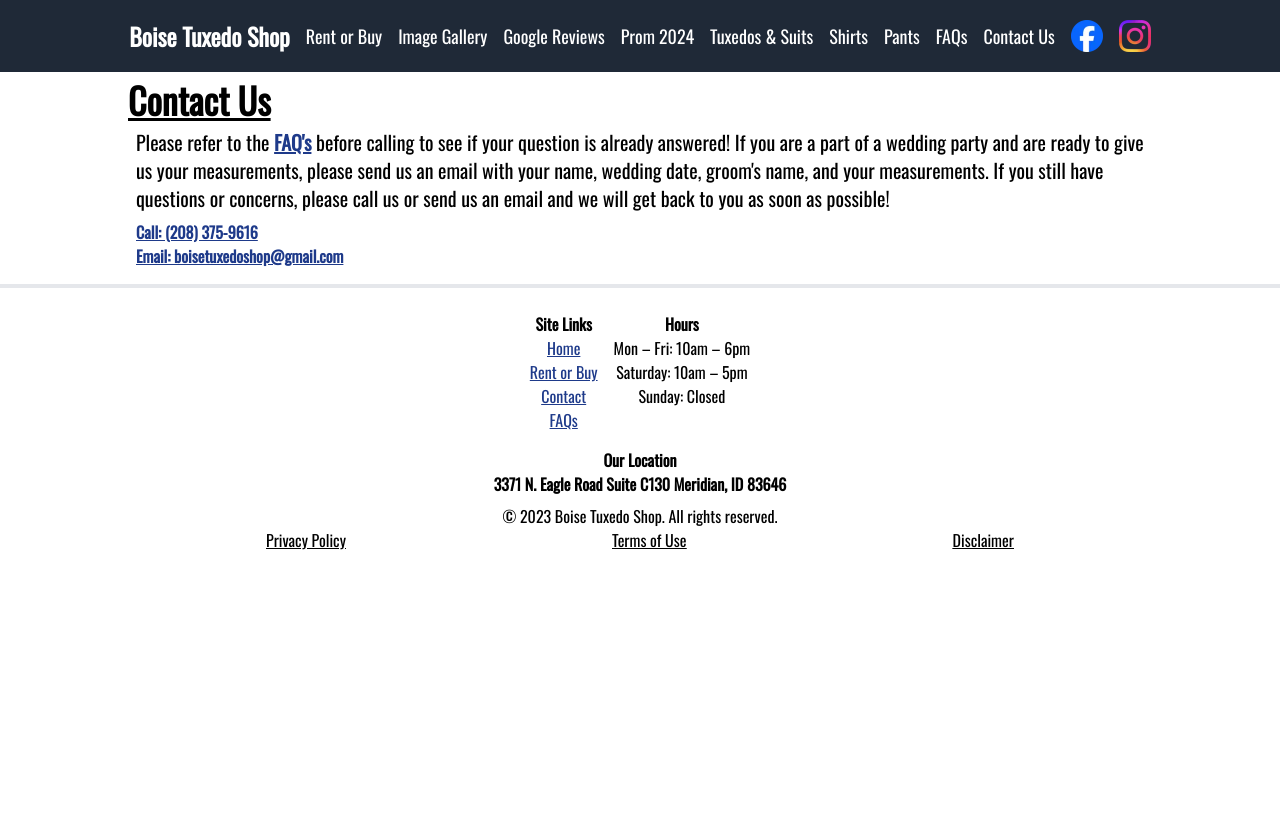
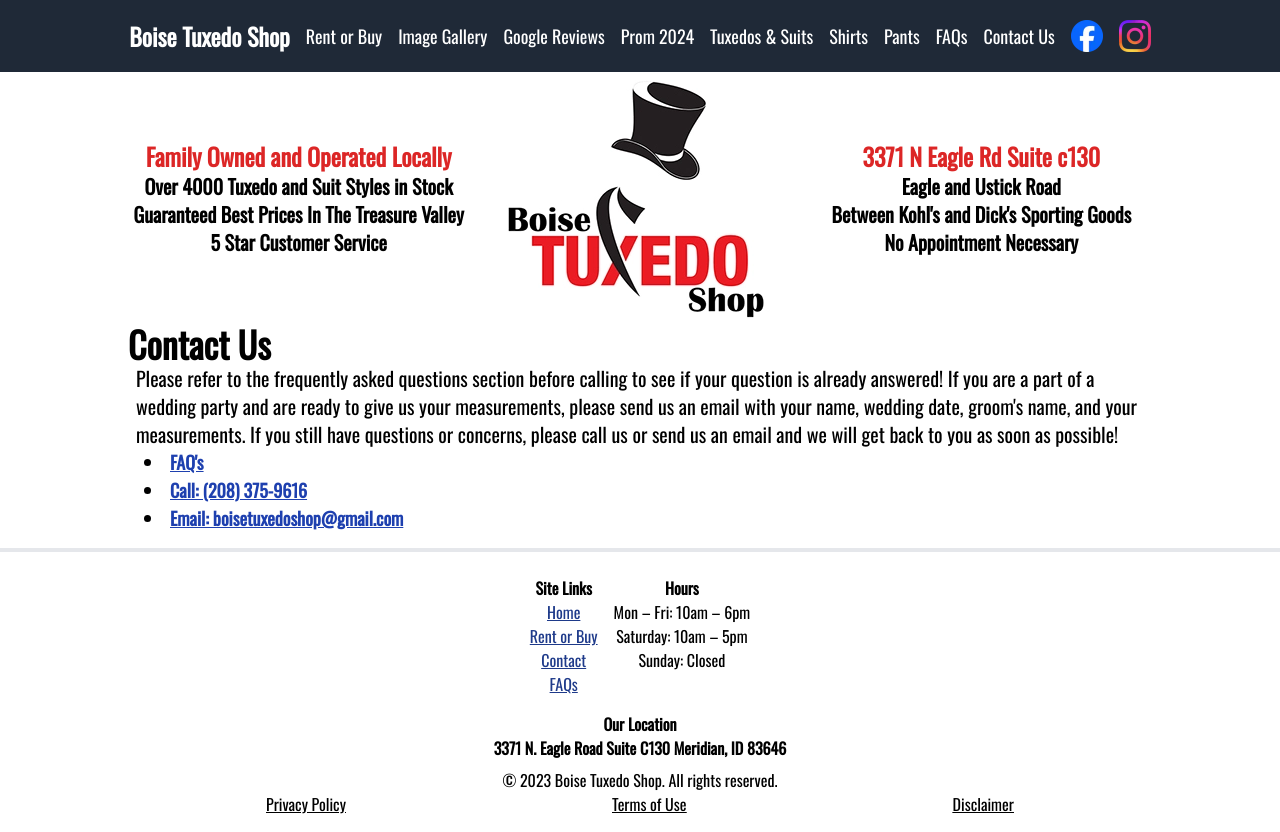
Before and after one commit to ChaseLee21/boise-tuxedo-shop-vue, a Vue app: page /Contact in a window 1280 px wide. Before the commit the page ends 800 px from the top, so only its background shows below. Built offline with nearby package versions, Linux system fonts and the light colour scheme.

Commit message:
updating contact view to use new header component

```diff
--- a/src/views/Contact.vue
+++ b/src/views/Contact.vue
@@ -1,16 +1,24 @@
 <template>
+    <Header :title="headerProps.title" :content="headerProps.content" :links="headerProps.links" />
     <main class="xl:w-[80vw] xl:flex xl:flex-col xl:m-auto">
-        <header class="mb-2">
-            <h1 class="text-2xl md:text-3xl lg:text-4xl font-bold underline py-2">Contact Us</h1>
-            <p class="md:text-lg lg:text-xl px-2">
-                Please refer to the <router-link class="text-blue-900 font-bold underline" to="/Faq">FAQ's</router-link> before calling to see if your question is already answered!
-                If you are a part of a wedding party and are ready to give us your measurements, please send us an email with your name, wedding date, groom's name, and your measurements.
-                If you still have questions or concerns, please call us or send us an email and we will get back to you as soon as possible!
-            </p>
-        </header>
         <section role="contentinfo" class="flex flex-col">
-            <a class="text-blue-900 font-bold underline px-2" href="tel:208-375-9616">Call: (208) 375-9616</a>
-            <a class="text-blue-900 font-bold underline px-2" href="mailto:boisetuxedoshop@gmail.com" target="_blank">Email: boisetuxedoshop@gmail.com</a>
+            <ul class="text-lg list-inside list-disc mx-2 indent-2">
+                <li><a class="link" href="tel:208-375-9616">Call: (208) 375-9616</a></li>
+                <li><a class="link" href="mailto:boisetuxedoshop@gmail.com" target="_blank">Email: boisetuxedoshop@gmail.com</a></li>
+            </ul>
         </section>
     </main>
 </template>
+<script setup>
+import Header from '../components/Header.vue';
+
+const headerProps = {
+    title: 'Contact Us',
+    content: `Please refer to the frequently asked questions section before calling to see if your question is already answered!
+    If you are a part of a wedding party and are ready to give us your measurements, please send us an email with your name, wedding date, groom's name, and your measurements.
+    If you still have questions or concerns, please call us or send us an email and we will get back to you as soon as possible!`,
+    links: [
+        { url: '/Faq', text: 'FAQ\'s' }
+    ]
+}
+</script>
```
